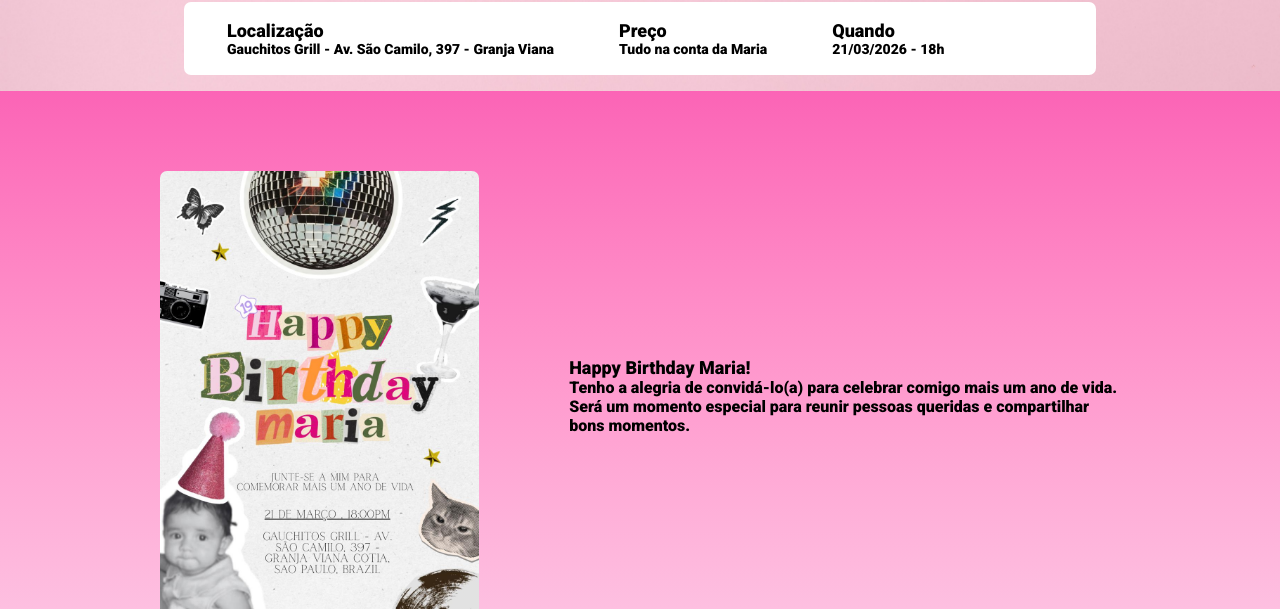
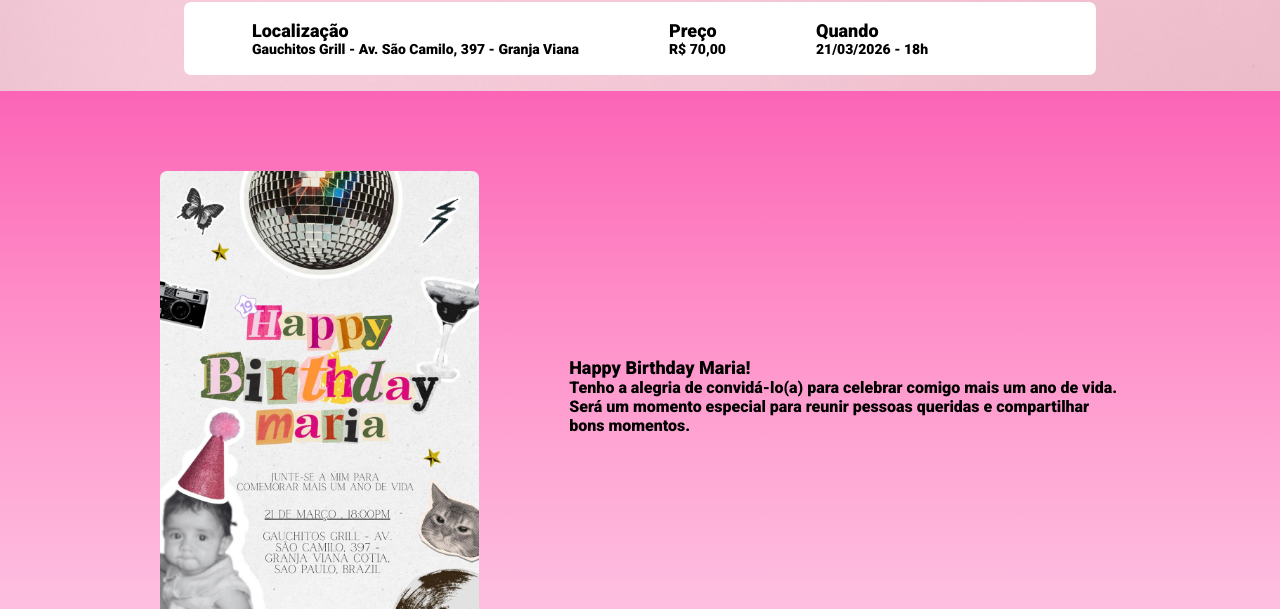
Before and after one commit to oArthurz/contagem_aniversario, a website built with Parcel: page src/index.html in a window 1280 px wide. Shown: the part 491-1100 px from the top of the page. Built offline with nearby package versions, Linux system fonts and the light colour scheme.

Commit message:
alterando preço da seção infos-bar

```diff
--- a/src/index.html
+++ b/src/index.html
@@ -28,7 +28,7 @@
 
                     <li class="infos-bar__infos__item">
                         <b>Preço</b>
-                        <h4>Tudo na conta da Maria</h4>
+                        <h4>R$ 70,00</h4>
                     </li>
 
                     <li class="infos-bar__infos__item">
--- a/src/styles/components/_infos_bar.scss
+++ b/src/styles/components/_infos_bar.scss
@@ -13,7 +13,7 @@
 
         &__item
         {
-            margin-left: 25px;
+            margin-left: 50px;
             color: #000;
             font-size: 14px;
             text-align: left;
```
Also changed, not shown: dist/index.html, dist/styles/main.css.
